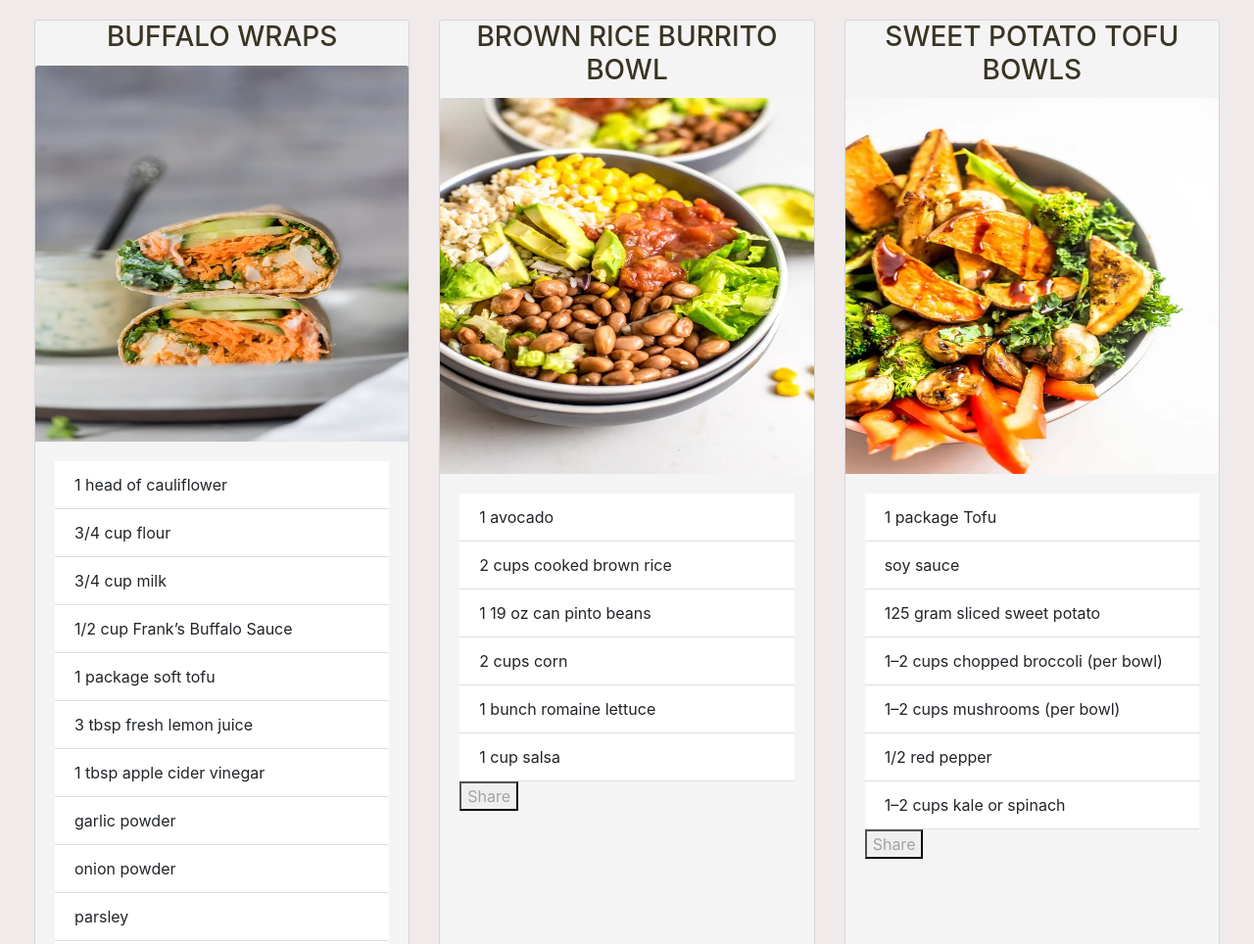
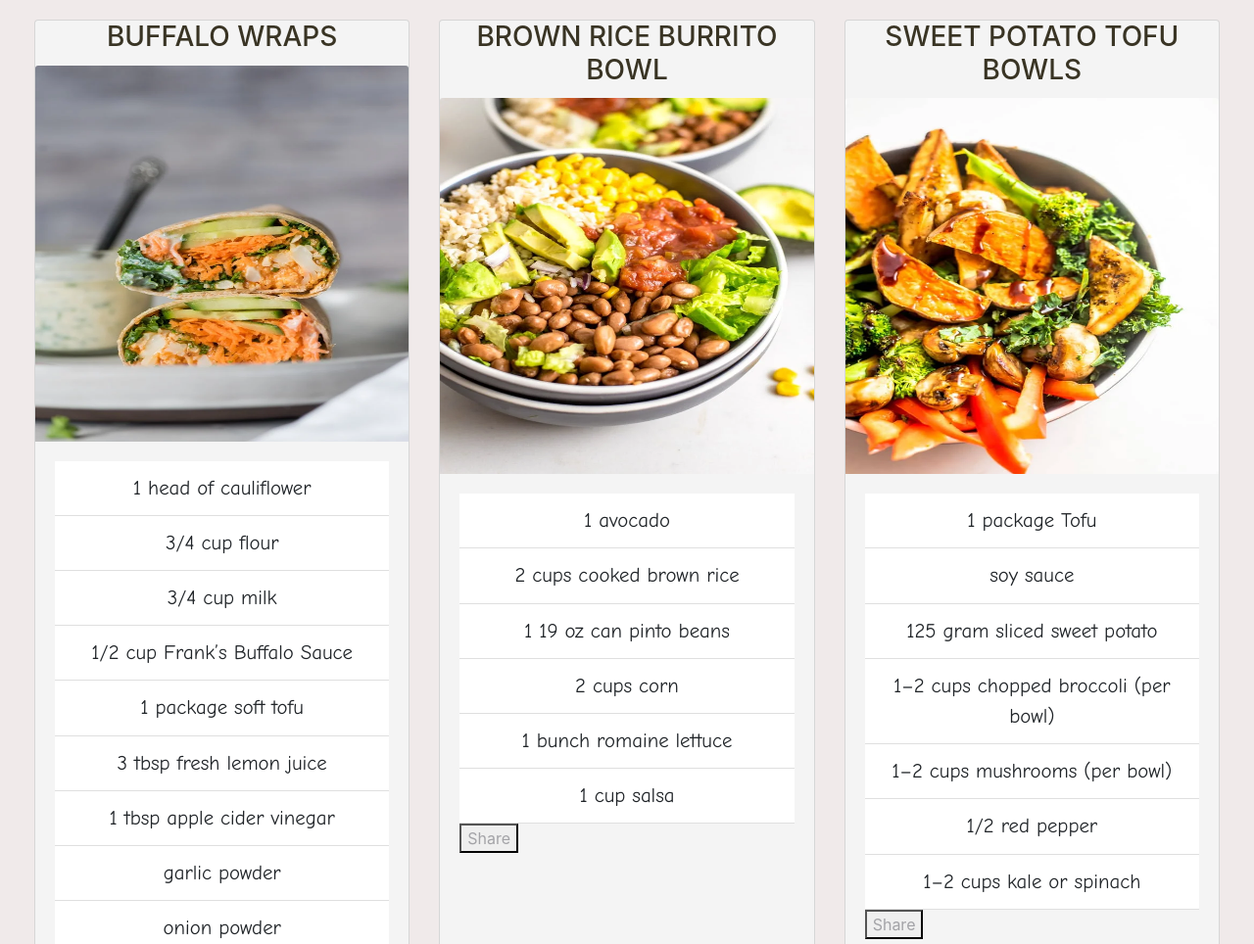
Before and after one commit to livstella/group-project, a plain HTML site: page index.html in a window 1280 px wide. Shown: the top 964 px of the page at 98% size. Drawn offline with nearby package versions, Linux system fonts and the light colour scheme; a script that the page names is missing.

Commit message:
Changed fonts, aligned text

```diff
--- a/style.css
+++ b/style.css
@@ -41,3 +41,12 @@ button{
   color: #A3A3A7;
 
 }
+
+.list-group-item{
+
+font-family: Comic Sans MS;
+font-size: 1.3em;
+text-align: center;
+
+
+}
```
